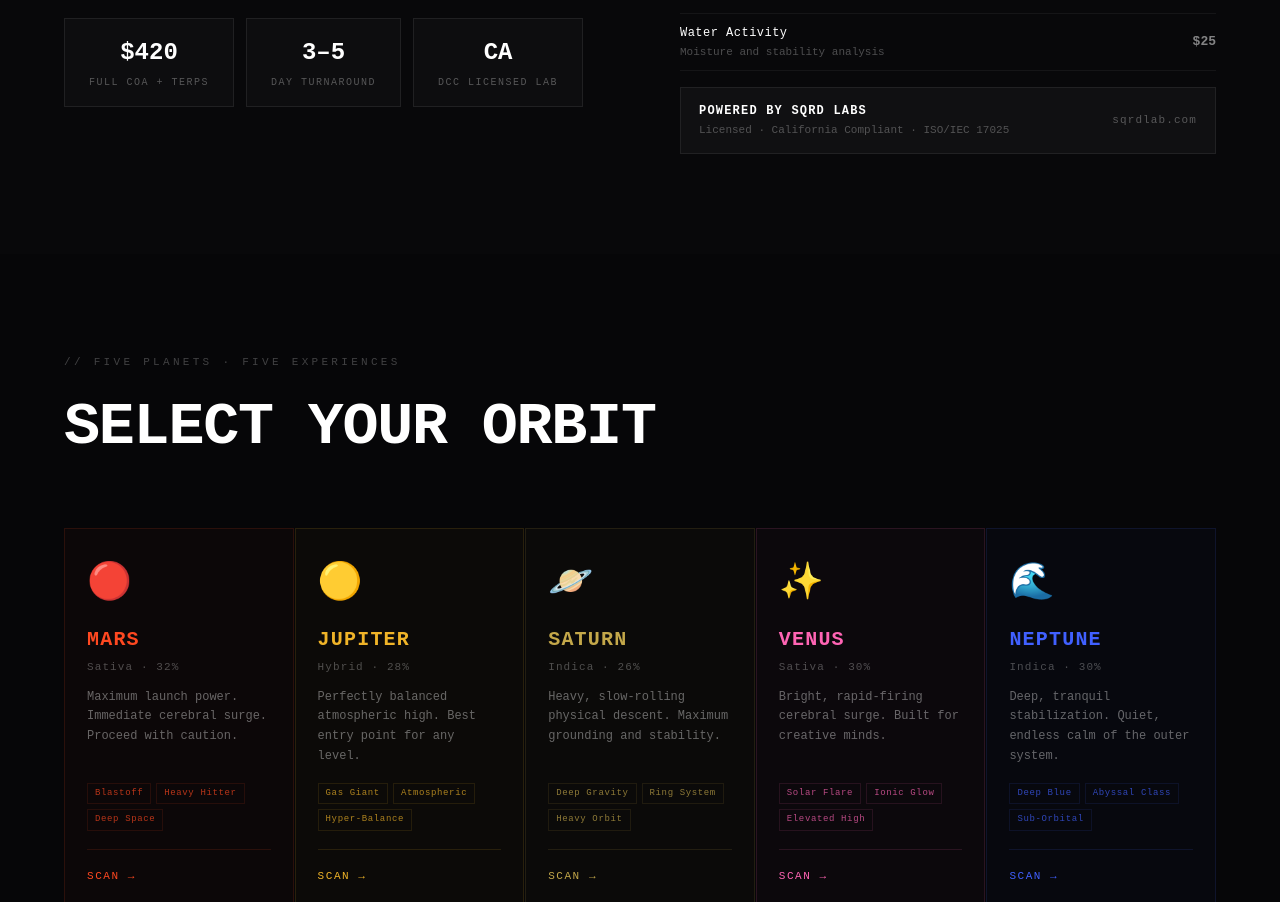
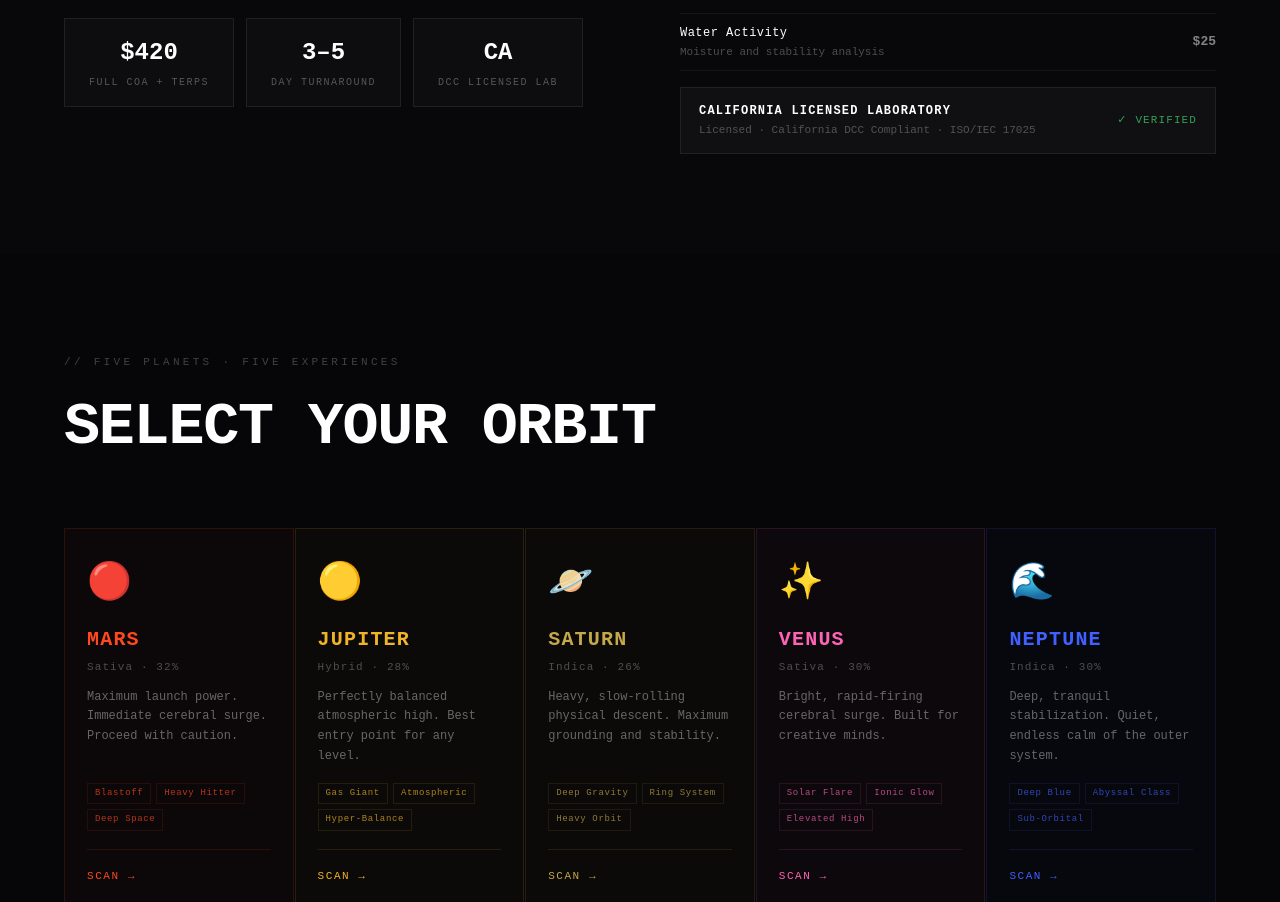
Before and after one commit to OVERRIDE-CA/override-os, a Next.js app: page / in a window 1280 px wide. Shown: the part 1377-2279 px from the top of the page. Built offline with nearby package versions, Linux system fonts and the light colour scheme.

Commit message:
remove lab name from testing section

```diff
--- a/app/page.tsx
+++ b/app/page.tsx
@@ -486,10 +486,10 @@ export default function HomePage() {
               ))}
               <div style={{ marginTop: '16px', padding: '14px 18px', background: 'rgba(255,255,255,0.03)', border: '1px solid rgba(255,255,255,0.07)', display: 'flex', justifyContent: 'space-between', alignItems: 'center' }}>
                 <div>
-                  <p style={{ fontSize: '12px', fontWeight: 700, letterSpacing: '0.1em', marginBottom: '2px' }}>POWERED BY SQRD LABS</p>
-                  <p style={{ fontSize: '11px', color: 'rgba(255,255,255,0.28)' }}>Licensed · California Compliant · ISO/IEC 17025</p>
+                  <p style={{ fontSize: '12px', fontWeight: 700, letterSpacing: '0.1em', marginBottom: '2px' }}>CALIFORNIA LICENSED LABORATORY</p>
+                  <p style={{ fontSize: '11px', color: 'rgba(255,255,255,0.28)' }}>Licensed · California DCC Compliant · ISO/IEC 17025</p>
                 </div>
-                <span style={{ fontSize: '11px', letterSpacing: '0.1em', color: 'rgba(255,255,255,0.3)' }}>sqrdlab.com</span>
+                <span style={{ fontSize: '11px', letterSpacing: '0.1em', color: 'rgba(80,255,128,0.6)' }}>✓ VERIFIED</span>
               </div>
             </div>
           </div>
```
